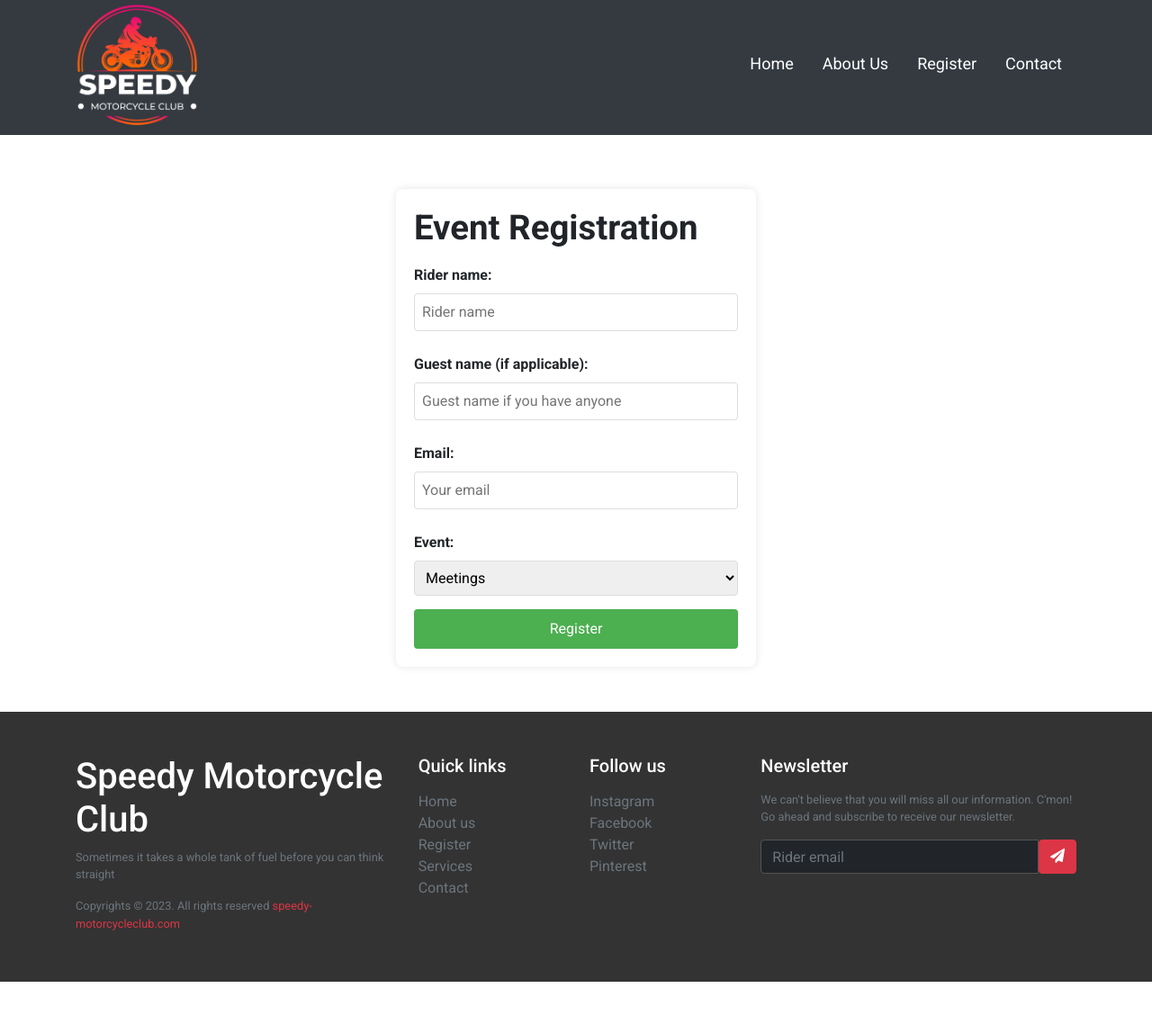
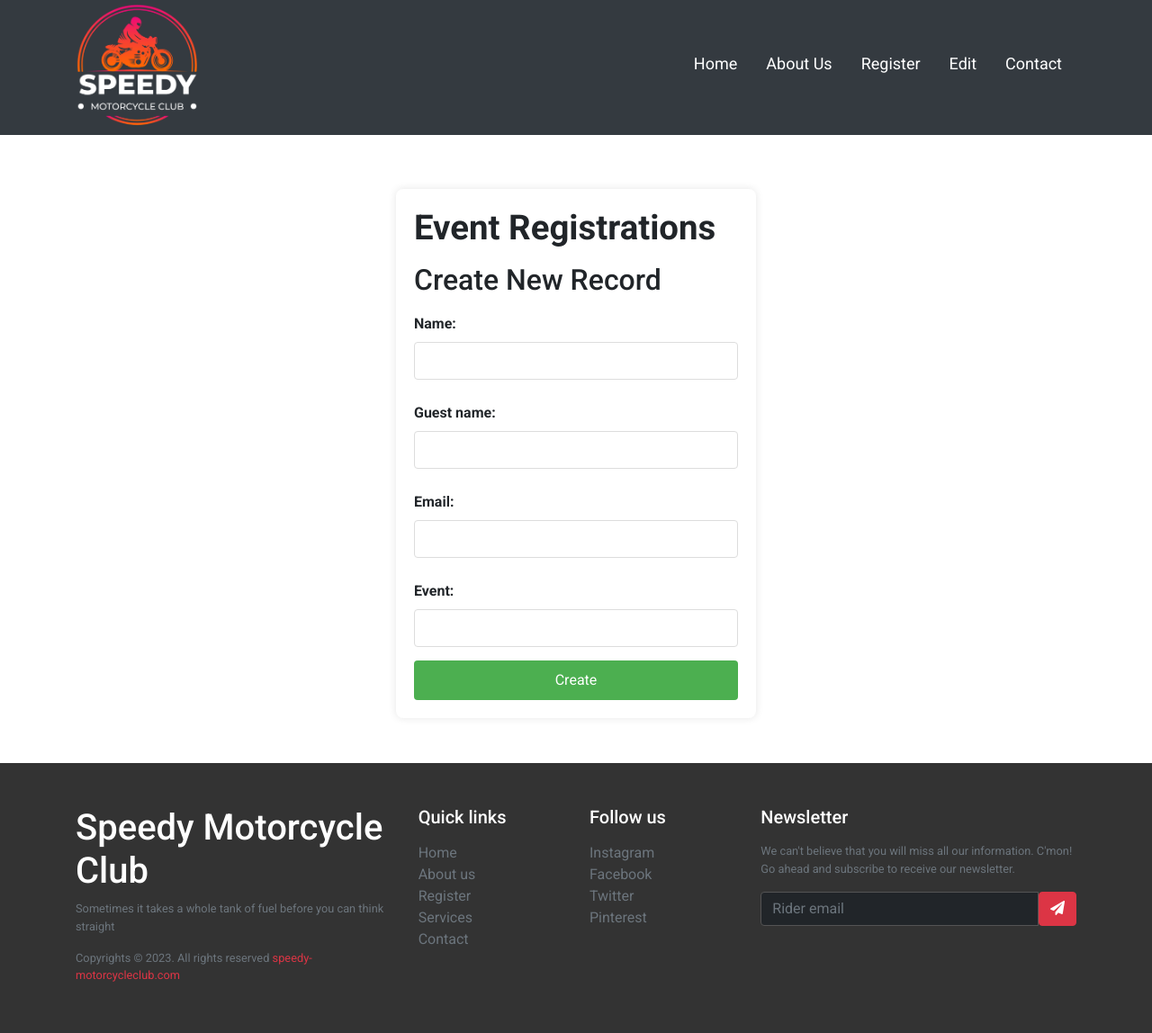
Before and after one commit to DevAlanAraki/CI-4-project, a Flask app: page /register in a window 1280 px wide. Shown: the whole page at 90% size. Before the commit the page ends 1091 px from the top, so only its background shows below. Run offline with Flask 3, Linux system fonts and the light colour scheme; some libraries are stand-ins or nearby versions.

Commit message:
Add Edit page to allow users to edit their event registration

```diff
--- a/run.py
+++ b/run.py
@@ -22,6 +22,10 @@
 @app.route("/contact")
 def contact():
     return render_template("contact.html")
+
+@app.route("/edit")
+def edit():
+    return render_template("edit.html")
 
 @app.route("/register", methods=["GET", "POST"])
 def register():
--- a/templates/base.html
+++ b/templates/base.html
@@ -42,6 +42,9 @@
                     </li>
                     <li class="nav-item">
                         <a class="nav-link" href="{{url_for('register')}}">Register</a>
+                    </li>
+                    <li class="nav-item">
+                        <a class="nav-link" href="{{url_for('edit')}}">Edit</a>
                     </li>
                     <li class="nav-item">
                         <a class="nav-link" href="{{url_for('contact')}}">Contact</a>
--- a/templates/register.html
+++ b/templates/register.html
@@ -2,25 +2,31 @@
 {% block content %}
 
 <div class="reg-container">
-    <h1>Event Registration</h1>
+    <h1>Event Registrations</h1>
+    <ul>
+        {% for registration in registrations %}
+            <li>
+                Name: {{ registration.name }}<br>
+                Guest Name: {{ registration.guest_name }}<br>
+                Email: {{ registration.email }}<br>
+                Event: {{ registration.event }}<br>
+
+                <a href="{{ url_for('edit', registration_id=registration.id) }}">Edit</a>
+                <a href="{{ url_for('delete', registration_id=registration.id) }}">Delete</a>
+            </li>
+        {% endfor %}
+    </ul>
+    <h2>Create New Record</h2>
     <form action="{{ url_for('register') }}" method="post">
-        <label for="name">Rider name:</label>
-        <input type="text" id="name" name="name" placeholder="Rider name" required>
-
-        <label for="name">Guest name (if applicable):</label>
-        <input type="text" id="name" name="name" placeholder="Guest name if you have anyone">
-
+        <label for="name">Name:</label>
+        <input type="text" id="name" name="name" required>
+        <label for="guest_name">Guest name:</label>
+        <input type="text" id="guest_name" name="guest_name">
         <label for="email">Email:</label>
-        <input type="email" id="email" name="email" placeholder="Your email" required>
-
+        <input type="text" id="email" name="email" required>
         <label for="event">Event:</label>
-        <select id="event" name="event" required>
-            <option value="party">Meetings</option>
-            <option value="conference">Conference</option>
-            <option value="workshop">Workshop Sales</option>
-        </select>
-
-        <button type="submit">Register</button>
+        <input type="text" id="event" name="event" required>
+        <button type="submit">Create</button>
     </form>
 </div>
 
```
Also changed, not shown: templates/edit.html (added, +27 -0 lines).
